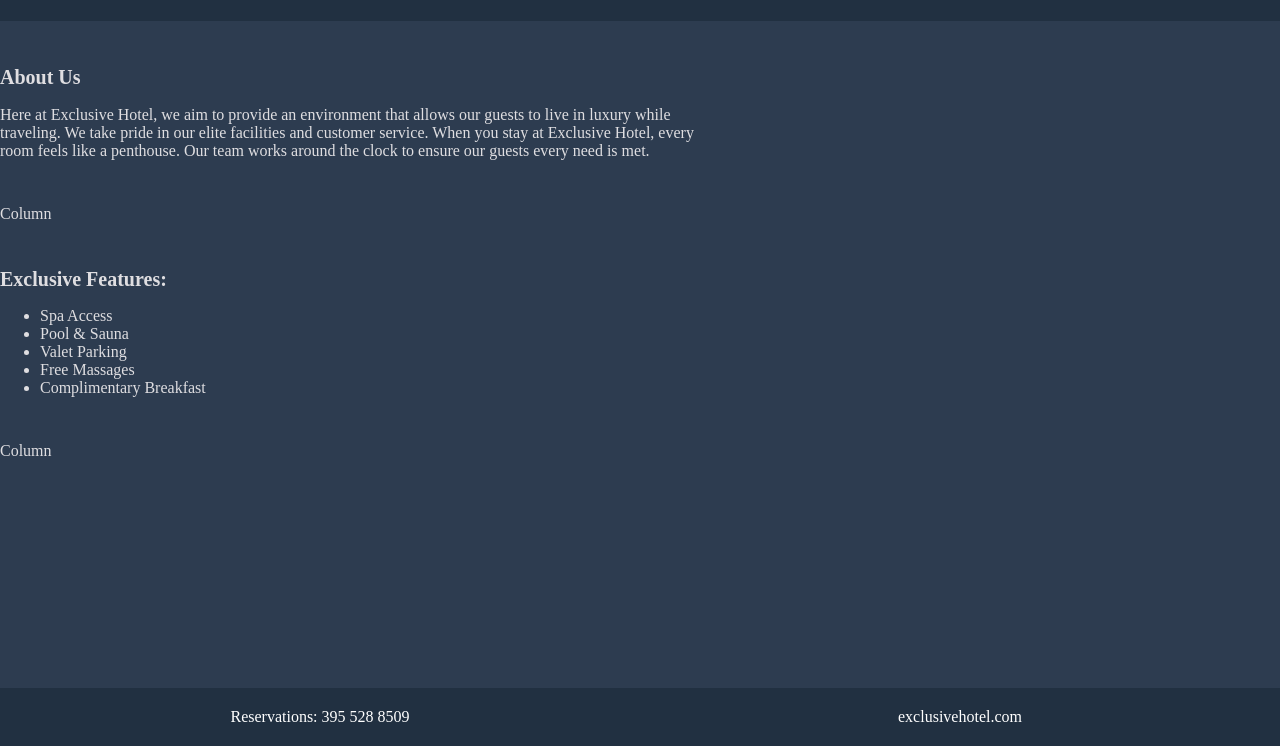
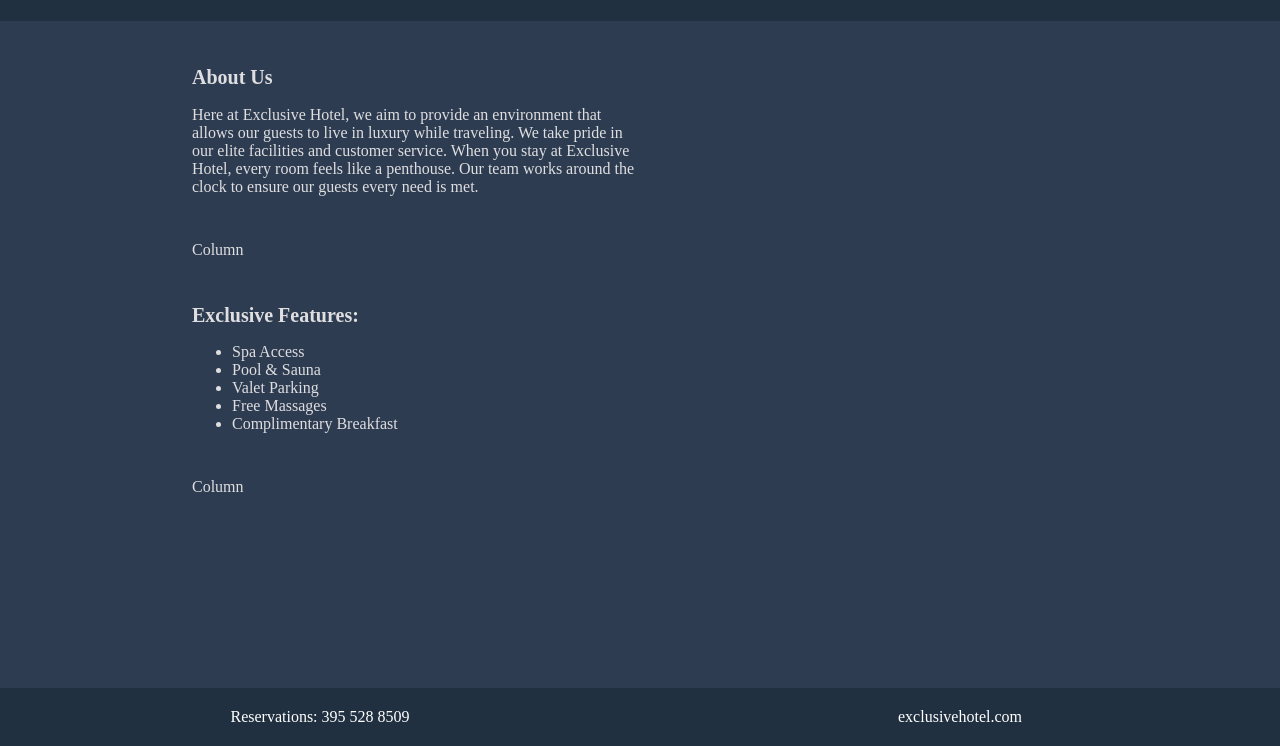
Before and after one commit to HUCKL3B3RRYF1NN/framework-challenge, a plain HTML site: page index.html in a window 1280 px wide. Shown: the part 54-800 px from the top of the page. Drawn offline with Linux system fonts and the light colour scheme.

Commit message:
reduced text box size

```diff
--- a/screen.css
+++ b/screen.css
@@ -22,7 +22,8 @@ body {
   }
 
   main {
-    margin: auto;
+    margin-left: 15%;
+    margin-right: 15%;
   }
 
   .col {
@@ -34,7 +35,7 @@ body {
     font-size: 1em;
     font-weight: normal;
     text-align: left;
-    width: 55%;
+    width: 50%;
   }
 
   #col-image {
```
